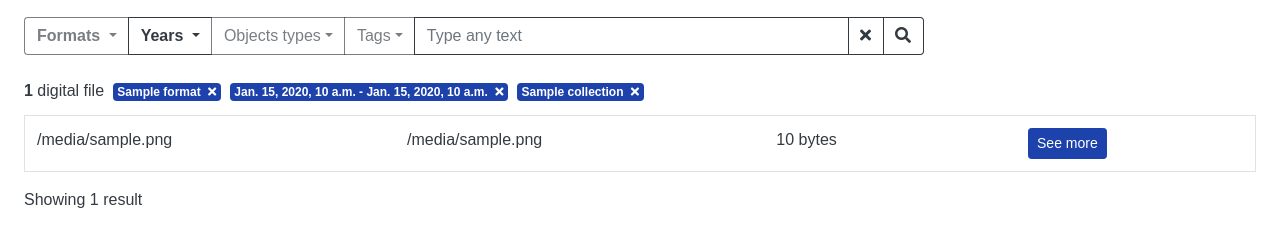
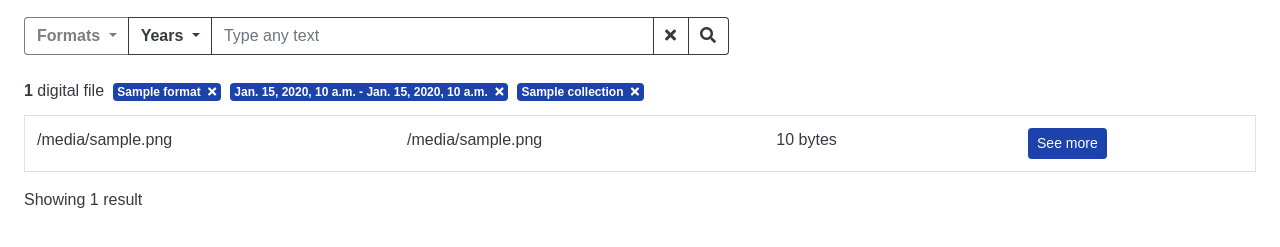
Before and after one commit to CCA-Public/scope, a Django app: template templates/dip.html in a window 1280 px wide. Shown: the part 434-681 px from the top of the page. Run offline with Django 3.2, Linux system fonts and the light colour scheme; the template is opened without the code that fills it: most values are stand-ins (such as "Sample title", 1, 10 or a date in 2020); style sheets or scripts are compiled from the project's sources; some libraries are stand-ins or nearby versions; some web fonts are replaced.

Commit message:
Remove unused filter dropdowns

```diff
--- a/dips/static/styles/_forms.scss
+++ b/dips/static/styles/_forms.scss
@@ -3,7 +3,7 @@ select#id_enabled_optional_dc_fields {
 }
 
 .digital-file-filters {
-  max-width: 900px;
+  max-width: 705px;
 }
 
 .aggs-dropdown {
--- a/templates/includes/digital_file_filters.html
+++ b/templates/includes/digital_file_filters.html
@@ -34,12 +34,6 @@
       {% trans "Collections" as collections %}
       {% include 'includes/input_prepend_agg.html' with label=collections param='col' agg=aggs.collections selected=filters.collections %}
     {% endif %}
-    <div class="input-group-prepend">
-      <button class="btn btn-outline-cca dropdown-toggle disabled" data-toggle="dropdown" aria-haspopup="true" aria-expanded="false">{% trans "Objects types" %}</button>
-    </div>
-    <div class="input-group-prepend">
-      <button class="btn btn-outline-cca dropdown-toggle disabled" data-toggle="dropdown" aria-haspopup="true" aria-expanded="false">{% trans "Tags" %}</button>
-    </div>
     <input type="text" name="query" class="form-control" placeholder="{% trans "Type any text" %}" value="{{ request.GET.query }}" aria-label="{% trans "Search input with drop-down filters" %}">
     <div class="input-group-append">
       <a class="btn btn-outline-cca" href="."><i class="fas fa-times"></i></a>
```
